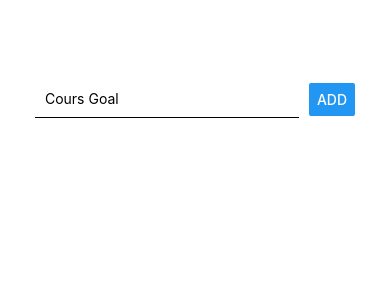
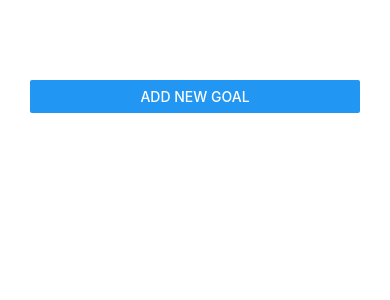
Before and after one commit to ZawojWeb/ToDo-in-RN, a React Native app: screen / in a window 390 px wide. Shown: the top 300 px of the page. Built offline with nearby package versions, Linux system fonts and the light colour scheme.

Commit message:
Add Modal component

```diff
--- a/App.js
+++ b/App.js
@@ -1,12 +1,13 @@
 import { StatusBar } from 'expo-status-bar';
 import React, {useState} from 'react';
-import { StyleSheet, Text, View, Button, TextInput, ScrollView,FlatList } from 'react-native';
+import { StyleSheet, View,FlatList, Button } from 'react-native';
 import GoalItem from './components/GoalItem';
 import GoalInputs from './components/GoalInputs';
 
 export default function App() {
   const [coursGoal, setCoursGoal] = useState([]);
   const [enteredGoal, setenteredGoal] = useState("");
+  const [isAddMode, setisAddMode] = useState(false)
 
   const goalInputHandler = (enteredGoal) =>{
     setenteredGoal(enteredGoal)
@@ -29,7 +30,8 @@ export default function App() {
 
   return (
     <View style={styles.screen}>
-      <GoalInputs enteredGoal={enteredGoal}  goalInputHandler={goalInputHandler} addGoalHanlder={addGoalHanlder} ></GoalInputs>
+      <Button title="Add new Goal" onPress={() => setisAddMode(true)}/>
+      <GoalInputs isAddMode={isAddMode} enteredGoal={enteredGoal}  goalInputHandler={goalInputHandler} addGoalHanlder={addGoalHanlder} ></GoalInputs>
       <View  style={styles.listItemWrapper}>
         <FlatList keyExtractor={(item, index) => item.key} data={coursGoal} renderItem={ itemData => (
            <GoalItem id={itemData.item.key} title={itemData.item.value} onDelete={removeGoalHanlder} ></GoalItem>
--- a/components/GoalInputs.js
+++ b/components/GoalInputs.js
@@ -1,26 +1,29 @@
 import React from 'react';
-import { Button, TextInput, StyleSheet, View } from 'react-native';
-export const GoalInputs = ({enteredGoal,goalInputHandler,addGoalHanlder}) => {
+import { Button, TextInput, StyleSheet, View, Modal } from 'react-native';
 
 
+export const GoalInputs = ({enteredGoal,goalInputHandler,addGoalHanlder,isAddMode}) => {
     return (
-        <View style={styles.inputContainer}>
-            <TextInput placeholder="Cours Goal" style={styles.input} onChangeText={goalInputHandler} value={enteredGoal}/>
-            <Button title="ADD" onPress={addGoalHanlder}/>
-        </View>
+        <Modal visible={isAddMode} animationType="slide">
+            <View style={styles.inputContainer}>
+                <TextInput placeholder="Cours Goal" style={styles.input} onChangeText={goalInputHandler} value={enteredGoal}/>
+                <Button title="ADD" onPress={addGoalHanlder}/>
+            </View>
+        </Modal>
     )
 }
 
 const styles = StyleSheet.create({
     inputContainer:{
-        flexDirection: 'row',
-        justifyContent: "space-around",
+        flex: 1,
+        justifyContent: "center",
         alignItems: 'center',
        },
     input:{
         borderBottomColor:'black',
         borderBottomWidth: 1,
         padding: 10,
+        marginBottom: 30,
         width: '80%',
     },
 })
```
